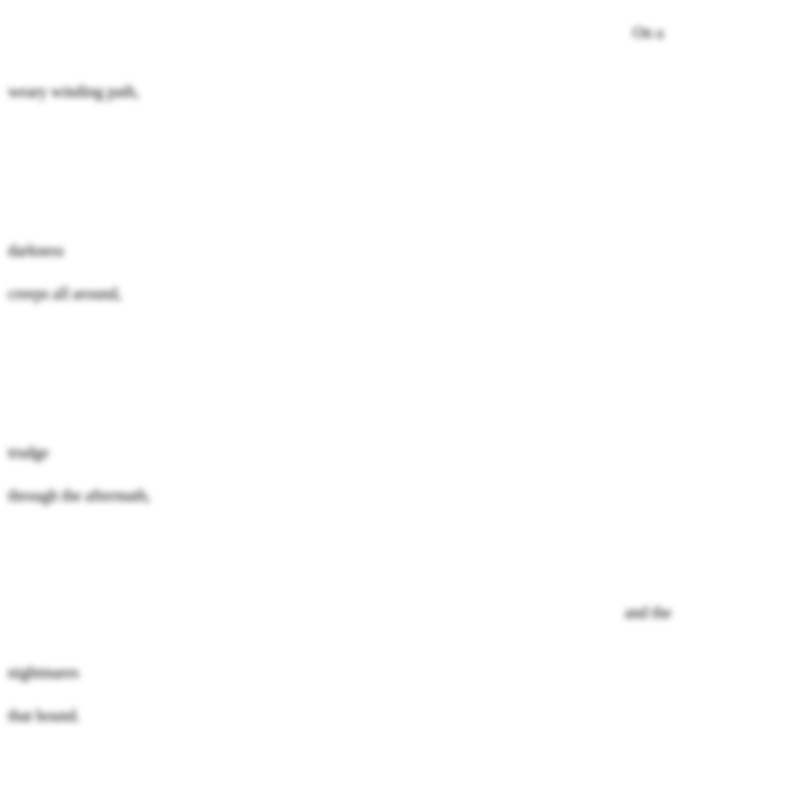
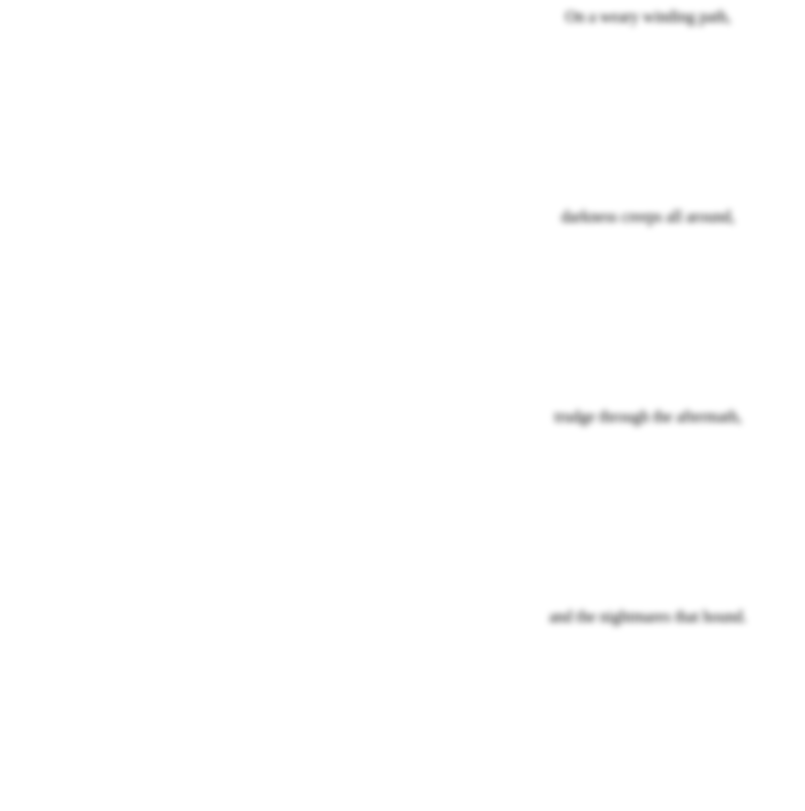
Before and after one commit to LeoHolman/obfuscatedPoetry, a plain HTML site: page index.html in a window 1280 px wide. Shown: the whole page, without its empty margins (0-805 px from the left). Drawn offline with Linux system fonts and the light colour scheme.

Commit message:
change <p> wrappers to divs to avoid spacing issue

```diff
--- a/index.html
+++ b/index.html
@@ -6,10 +6,11 @@
 	</head>
 	<body>
 		<div id="wrapper">
-			<p id="line1">On a <div id="path">weary winding path,</div></p>
-			<p id="line2"><div id="darkness">darkness</div> creeps all around,</p>
-			<p id="line3"><div id="trudge">trudge</div> through the aftermath,</p>
-			<p id="line4">and the <div id="nightmare">nightmares</div> that hound.</p>
+			<div id="line1">On a <div id="path" class="word">weary winding path,</div></div>
+			<div id="line2"><div id="darkness" class="word">darkness</div> creeps all around,</div>
+			<div id="line3"><div id="trudge" class="word">trudge</div> through the aftermath,</div>
+			<div id="line4">and the <div id="nightmare" class="word">nightmares</div> that hound.</div>
 		</div>
+		<script src="assets/js/main.js" type="text/javascript"></script>
 	</body>
 </html>
```
